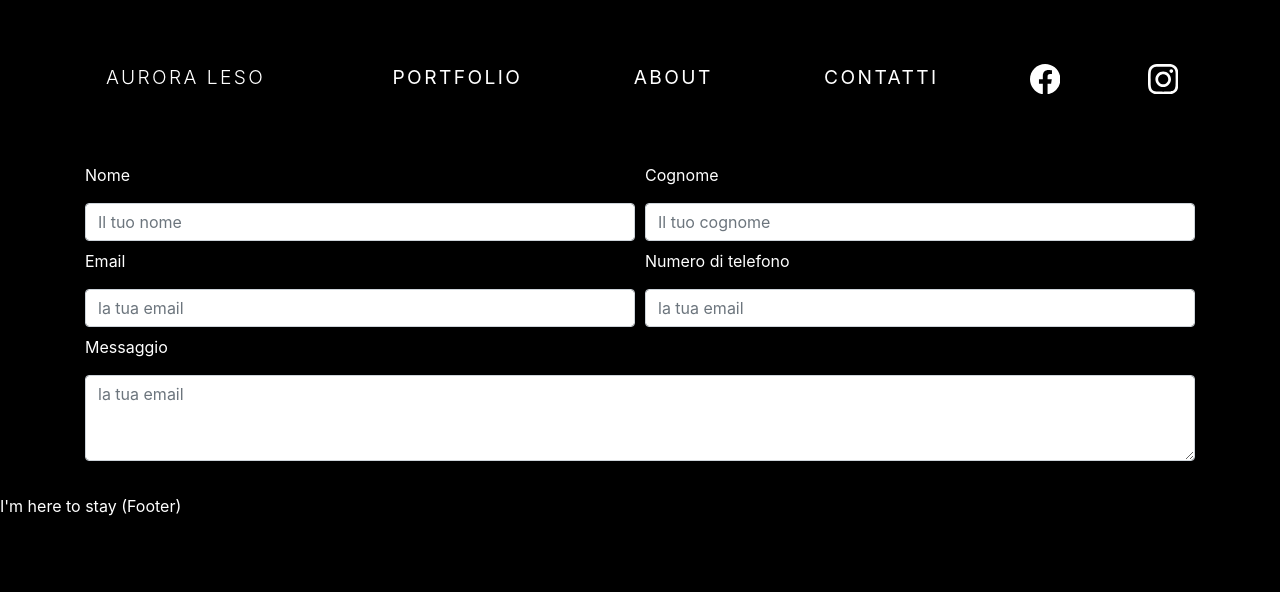
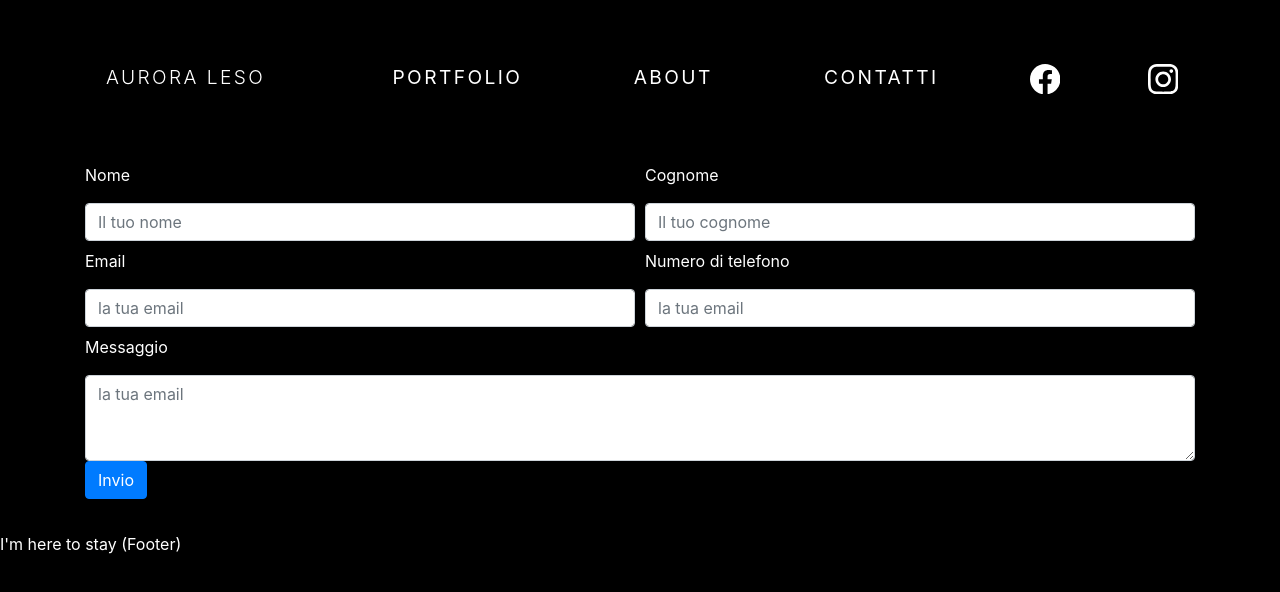
Before and after one commit to nicomanto/Photo-site, a Next.js app: page /contact in a window 1280 px wide. Shown: the top 592 px of the page. Built offline with nearby package versions, Linux system fonts and the light colour scheme.

Commit message:
Test deploy

```diff
--- a/components/Email/FormEmail.tsx
+++ b/components/Email/FormEmail.tsx
@@ -1,9 +1,11 @@
 import * as React from "react";
-import { FormGroup, FormLabel, Form, FormControl } from "react-bootstrap";
+
+import { FormGroup, FormLabel, Form, FormControl, Button } from "react-bootstrap";
+import sendInformation from "./manageInfoEmail";
 
 const FormEmail = () => (
   <div className="container">
-    <Form>
+    <Form onSubmit={sendInformation}>
       <FormGroup>
         <div className="form-row">
           <div className="col">
@@ -23,8 +25,8 @@ const FormEmail = () => (
               type="text"
               required
               placeholder="Il tuo cognome"
-              id="nameValue"
-              name="nameValue"
+              id="surnameValue"
+              name="surnameValue"
             />
           </div>
         </div>
@@ -35,14 +37,14 @@ const FormEmail = () => (
               type="email"
               required
               placeholder="la tua email"
-              id="nameValue"
-              name="nameValue"
+              id="emailValue"
+              name="emailValue"
             />
           </div>
 
           <div className="col">
             <FormLabel className="py-2">Numero di telefono</FormLabel>
-            <FormControl type="tel" placeholder="la tua email" id="nameValue" name="nameValue" />
+            <FormControl type="tel" placeholder="la tua email" id="phoneValue" name="phoneValue" />
           </div>
         </div>
 
@@ -50,11 +52,15 @@ const FormEmail = () => (
         <textarea
           required
           placeholder="la tua email"
-          id="nameValue"
-          name="nameValue"
+          id="messageValue"
+          name="messageValue"
           className="form-control"
           rows={3}
         />
+
+        <Button type="submit" variant="primary">
+          Invio
+        </Button>
       </FormGroup>
     </Form>
   </div>
--- /dev/null
+++ b/components/Email/manageInfoEmail.tsx
@@ -0,0 +1,24 @@
+import EmailInfo from "../../interfaces/EmailInfo";
+
+const sendInformation = async (event: any) => {
+  event.preventDefault();
+
+  const infoEmail: EmailInfo = {
+    name: event.target.nameValue.value,
+    surname: event.target.surnameValue.value,
+    email: event.target.emailValue.value,
+    number: event.target.phoneValue.value ? event.target.phoneValue.value : null,
+    message: event.target.messageValue.value,
+  };
+
+  fetch("/api/contact", {
+    method: "POST",
+    headers: {
+      Accept: "application/json, text/plain, */*",
+      "Content-Type": "application/json",
+    },
+    body: JSON.stringify(infoEmail),
+  });
+};
+
+export default sendInformation;
```
Also changed, not shown: pages/api/contact/index.tsx (added, +7 -0 lines), 1 other file (tests, documents, lock files or other folders).
